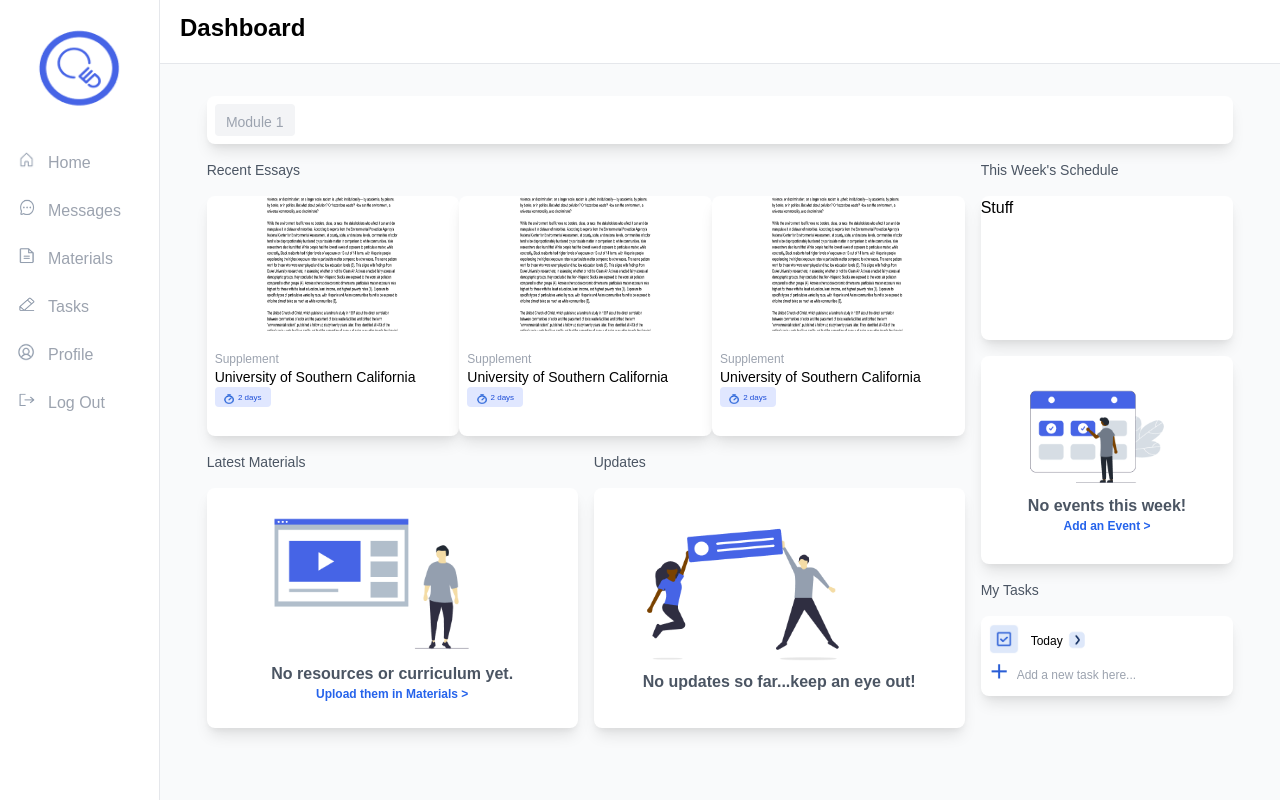
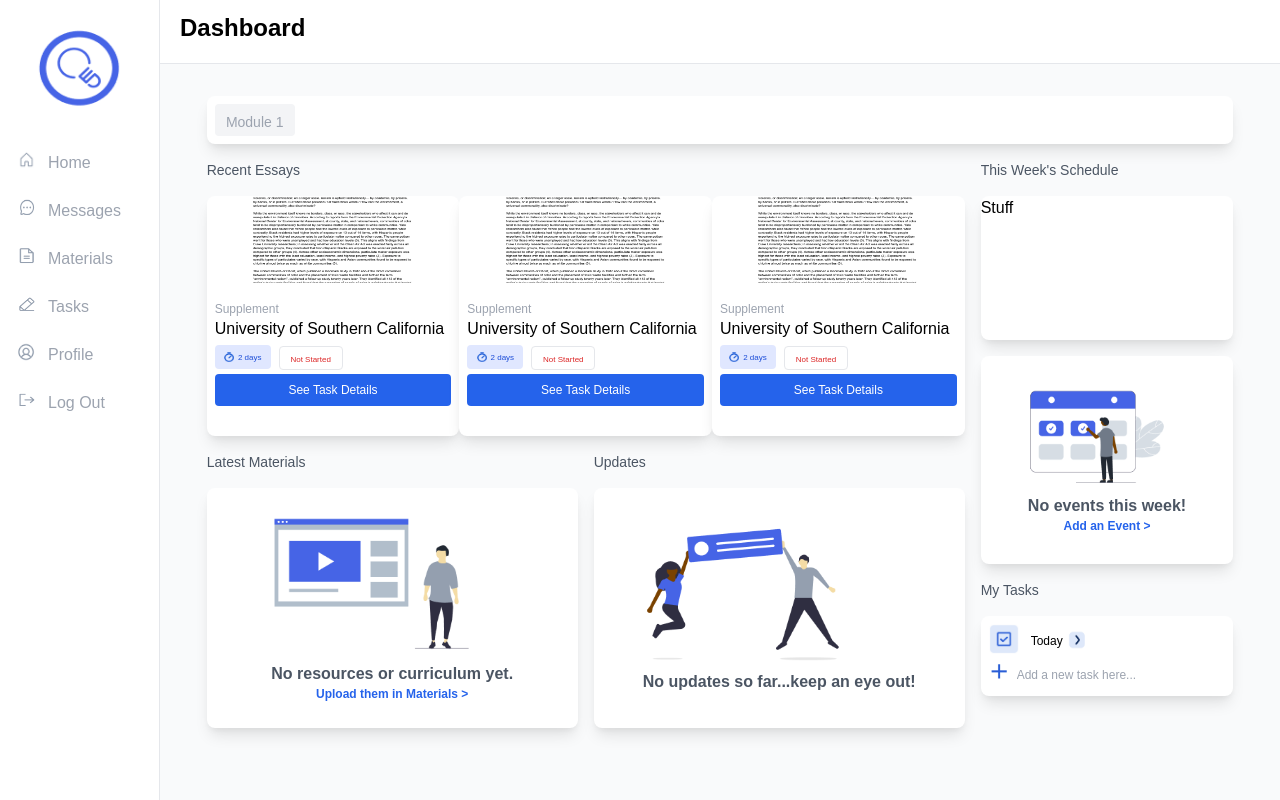
Before and after one commit to willsower/AcceptED, a Next.js app in the folder accepted/: page /dashboard in a window 1280 px wide. Built offline with nearby package versions, Linux system fonts and the light colour scheme.

Commit message:
Recent essays wil work for now..

```diff
--- a/accepted/components/Cards/Home/essay.js
+++ b/accepted/components/Cards/Home/essay.js
@@ -1,9 +1,39 @@
 import Image from 'next/image'
 
 function Essay() {
-    var essayName = 'University of Southern California';
+    var name = 'University of Southern California';
     var due = 2;
+    var essayStatus = 'Not Started';
+    var type = 'Supplement';
 
+    // Conditional rendering for different colors of essay status
+    const essayStatusPage = () => {
+        if (essayStatus == 'Done') {
+            return (
+                <div className = 'w-10 h-6 border rounded inline-block ml-2 align-middle text-center'>
+                    <div className = 'text-green-700 text-xxs align-middle inline-block'>
+                        Done
+                    </div>
+                </div>
+            );
+        } else if (essayStatus == 'In Progress') {
+            return (
+                <div className = 'w-14 h-6 border rounded inline-block ml-2 align-middle text-center'>
+                    <div className = 'text-yellow-500 text-xxs align-middle inline-block'>
+                        In Progress
+                    </div>
+                </div>
+            );
+        } else if (essayStatus == 'Not Started') {
+            return (
+                <div className = 'w-16 h-6 border rounded inline-block ml-2 align-middle text-center'>
+                    <div className = 'text-red-600 text-xxs align-middle inline-block'>
+                        Not Started
+                    </div>
+                </div>
+            );
+        }
+    }
     return (
         <div className = 'w-1/3 border-1 border-gray-200 rounded-lg bg-white shadow-lg h-60 mt-4 inline-block'>
             {/* Doc Image */}
@@ -12,20 +42,22 @@ function Essay() {
                     priority
                     src="/images/sampleDoc_temp.png"
                     className = ''
-                    height={140}
-                    width={140}
+                    height={90}
+                    width={170}
                 />
             </div>
 
             {/* Doc Details */}
             <div className = 'p-2'>
-                <p className = 'text-xs text-gray-400'>Supplement</p>
-                <h5 className = 'text-xs lg:text-sm'>{essayName}</h5>
-                <div className = ''>
+                <p className = 'text-xs text-gray-400'>{type}</p>
+                <h5 className = 'text-xs lg:text-base mt-1 sm:mt-0 md:mt-1 lg:mt-0'>{name}</h5>
+
+                {/* Essay Status / Dude Date */}
+                <div className = 'mt-1 lg:mt-1'>
                     {/* Due date Image */}
-                    <div className = 'w-14 h-5 bg-indigo-100 rounded'>
-                        <div className = 'text-center'>
-                            <div className = 'inline-block align-top'>
+                    <div className = 'w-14 h-6 bg-indigo-100 rounded inline-block'>
+                        <div className = 'text-center h-full'>
+                            <div className = 'inline-block h-full'>
                                 <Image
                                     priority
                                     src="/images/clock.png"
@@ -35,14 +67,15 @@ function Essay() {
                                 />
                             </div>
 
-                            <p className = 'text-xxs inline-block ml-1 text-blue-700 align-middle mb-1'>{due} days</p>
+                            <p className = 'text-xxs inline-block ml-1 text-blue-700 align-middle'>{due} days</p>
                         </div>
                     </div>
                     {/* Status of Essay */}
-                    <div>
+                    {essayStatusPage()}
+                </div>
 
-                    </div>
-                </div>
+                {/* Task Details */}
+                <button className = 'w-full m-auto mt-3 rounded bg-blue-600 text-white text-xs p-2 sm:mt-2 md:mt-3 lg:mt-1'>See Task Details</button>
             </div>
         </div>
     );
```
